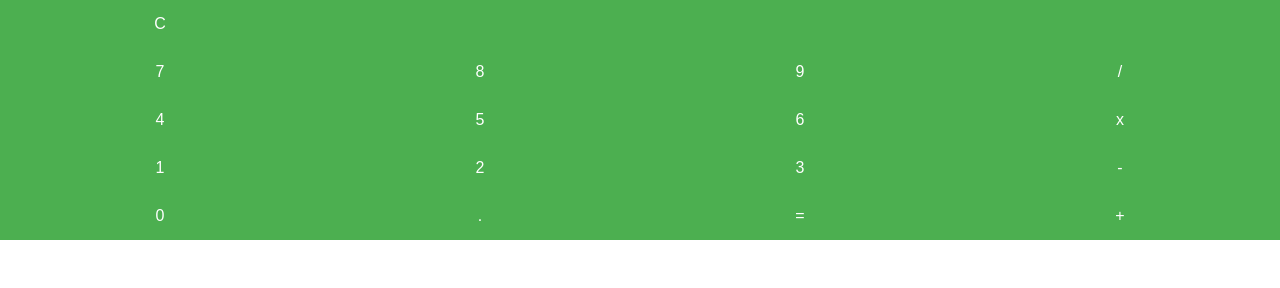
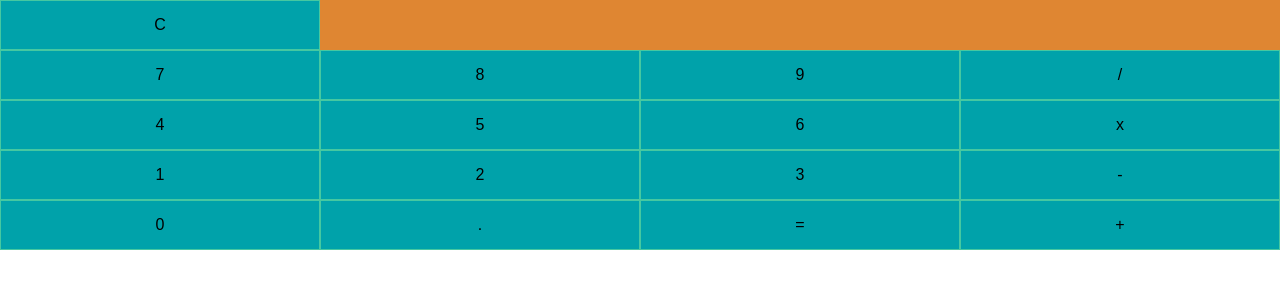
Before and after one commit to Momentum-Team-12/js-caculator-part-1-simmo75, a plain HTML site: page index.html in a window 1280 px wide. Drawn offline with Linux system fonts and the light colour scheme.

Commit message:
added-borders=colors

```diff
--- a/style.css
+++ b/style.css
@@ -10,23 +10,35 @@ body {
 .row {
     display: grid;
     grid-template-columns: 1fr 1fr 1fr 1fr;
+    border-color: #0085aa;
 
 }
 
 .display-row {
     display: grid;
     grid-template-columns: 1fr 3fr;
+    background-color: #00a2aa;
+    border-color: #46c8a1;
+    border-style: solid;
+    border: 3px;
 }
 
 .display {
-    background-color: #4CAF50;
+    background-color: #df8632;
+    /* background-color: #46c8a1; */
+    border-color: #46c8a1;
+    border-style: solid;
+    border: 3px;
 }
 .button {
-    background-color: #4CAF50;
-    border: none;
-    color: white;
+    /* background-color: #4CAF50;  */
+    background-color: #00a2aa;
+    border: 1px;
+    color: rgb(0, 0, 0);
     padding: 15px 32px;
     text-align: center;
     display: inline-block;
     font-size: 16px;
+    border-color: #46c8a1;
+    border-style: solid;
 }
```
Also changed, not shown: index.html (line endings or trailing spaces).
